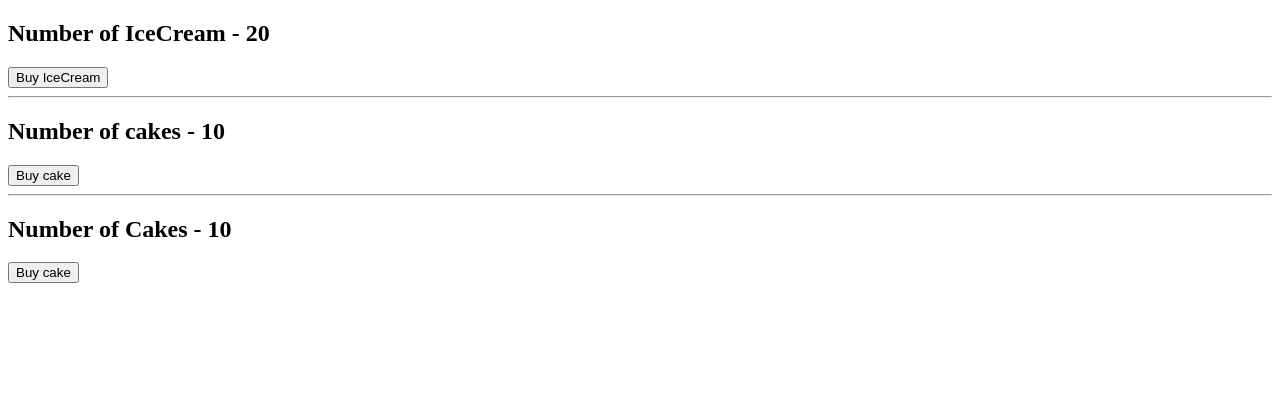
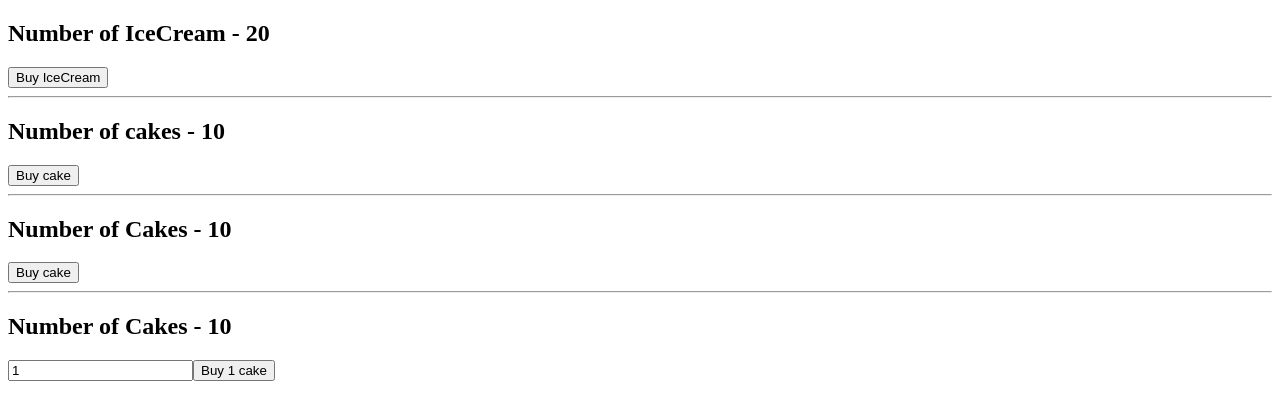
Before and after one commit to ReactJS-Avenger/react-redux-demo, a React (Create React App) app: page / in a window 1280 px wide. Shown: the top 420 px of the page. Built offline with nearby package versions, Linux system fonts and the light colour scheme.

Commit message:
action payload

```diff
--- a/src/App.js
+++ b/src/App.js
@@ -4,6 +4,7 @@
 import store from './redux/store';
 import HooksCakeContainer from './Components/HooksCakeContainer';
 import IceCreamContainer from './Components/IceCreamContainer';
+import NewCakeContainer from './Components/NewCakeContainer';
 
 const App=()=>{
     return(
@@ -14,6 +15,8 @@
             <HooksCakeContainer/>
             <hr/>
             <CakeContainer/>
+            <hr/>
+            <NewCakeContainer/>
         </div>
         </Provider>
     )
--- /dev/null
+++ b/src/Components/NewCakeContainer.js
@@ -0,0 +1,30 @@
+import React, { useState } from 'react';
+import { connect } from 'react-redux';
+import { buyCake } from '../redux/cake/cakeAction';
+
+const NewCakeContainer = (props) => {
+    const [number, setNumber] = useState(1)
+    return (
+        <div>
+            <h2>Number of Cakes - {props.numberOfCakes}</h2>
+            <input type="text" value={number} onChange={e => setNumber(e.target.value)}/>
+            <button onClick={()=>props.buyCake(number)}>Buy {number} cake</button>
+        </div>
+    );
+};
+
+// this function get the redux state as a parameter and return an object
+const mapStateToProps= state =>{
+    return {
+        numberOfCakes: state.cake.numberOfCakes
+    }
+}
+
+// This function gets the redux dispatch method as a paramter and return an object
+const mapDispatchToProps = dispatch =>{
+    return {
+        buyCake: (number)=> dispatch(buyCake(number))
+    }
+}
+
+export default connect(mapStateToProps, mapDispatchToProps)(NewCakeContainer);
--- a/src/redux/cake/cakeAction.js
+++ b/src/redux/cake/cakeAction.js
@@ -1,7 +1,8 @@
 import {BUY_CAKE} from './cakeType';
 
-export const buyCake = () =>{
+export const buyCake = (number =1) =>{
     return {
-        type: BUY_CAKE
+        type: BUY_CAKE,
+        payload: number
     }
 }
--- a/src/redux/cake/cakeReducer.js
+++ b/src/redux/cake/cakeReducer.js
@@ -8,7 +8,7 @@
     switch(action.type){
         case BUY_CAKE: return{
             ...state,
-            numberOfCakes: state.numberOfCakes -1
+            numberOfCakes: state.numberOfCakes - action.payload
         }
         default: return state
     }
```
